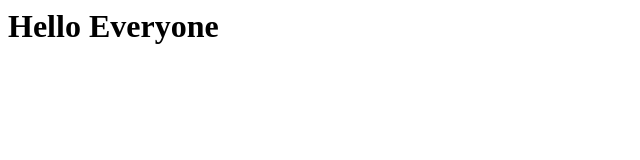
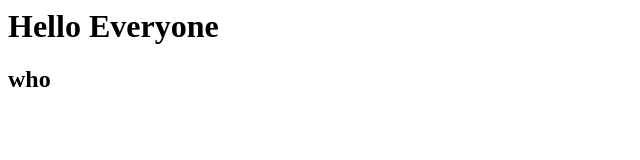
Before and after one commit to sireeshaReddy9/Collab-repo, a plain HTML site: page src/index.html in a window 1280 px wide. Shown: the full height of the page, 0-640 px from the left. Drawn offline with Linux system fonts and the light colour scheme.

Commit message:
made changes

```diff
--- a/src/index.html
+++ b/src/index.html
@@ -1 +1,2 @@
 <h1> Hello Everyone </h1>
+<h2>who</h2>
```
